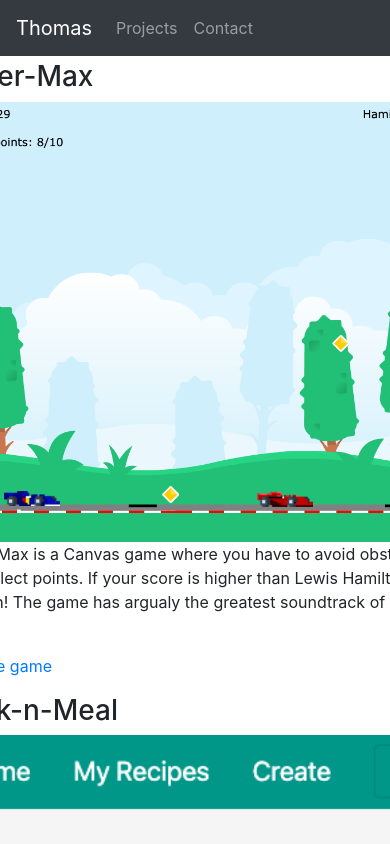
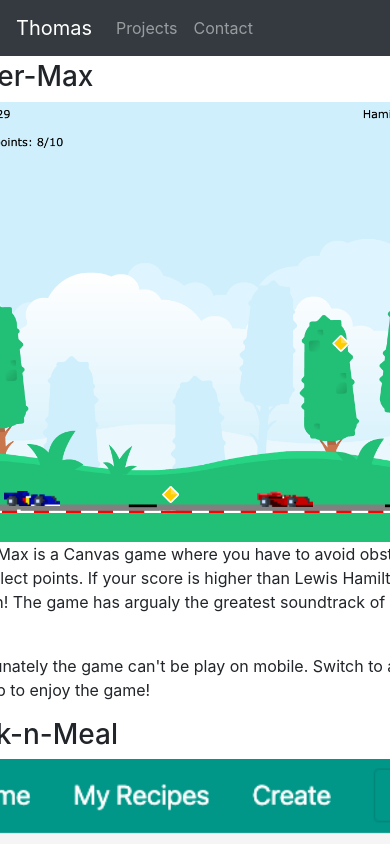
Before and after one commit to degroot12/portfolio, a React (Create React App) app: page /projects in a window 390 px wide. Shown: the top 844 px of the page. Built offline with nearby package versions, Linux system fonts and the light colour scheme.

Commit message:
added contact info

```diff
--- a/src/App.css
+++ b/src/App.css
@@ -22,3 +22,16 @@
 .nav-links {
   display: flex;
 }
+
+.mobile {
+  display: none;
+}
+
+@media only screen and (max-width: 920px) {
+  .mobile {
+    display: initial;
+  }
+  .non-mobile {
+    display: none;
+  }
+}
--- a/src/components/Home.js
+++ b/src/components/Home.js
@@ -1,11 +1,15 @@
-import React from 'react'
+import React from "react";
 function Home() {
-    return (
-        <div>
-            <h1>Thomas de Groot</h1>
-        </div>
-    )
+  return (
+    <div>
+      <div>
+        <h1>Thomas de Groot</h1>
+      </div>
+      <div>
+          <a href='https://www.linkedin.com/in/thomas-degroot/'>Linkedin</a><a href='https://github.com/degroot12'>GitHub</a><a href='degroot12@gmail.com'>Mail</a>
+      </div>
+    </div>
+  );
 }
 
-
-export default Home
+export default Home;
--- a/src/components/NavComponent.js
+++ b/src/components/NavComponent.js
@@ -7,7 +7,7 @@ function NavComponent() {
   return (
     <div>
       <Navbar bg="dark" variant="dark" fixed="top">
-        <Navbar.Brand href="#home">Thomas</Navbar.Brand>
+        <Link to="/" className='navbar-brand'>Thomas</Link>
         <Nav className="mr-auto">
         <div className='nav-links'>
           <Link to="/projects" className='nav-link'>Projects</Link>
--- a/src/components/Projects.js
+++ b/src/components/Projects.js
@@ -8,7 +8,9 @@ function Projects() {
             <img src='./supermax-game-normal.png'></img>
             <p>Super-Max is a Canvas game where you have to avoid obstacles and collect points.
                 If your score is higher than Lewis Hamilton's you win!
-                The game has argualy the greatest soundtrack of all time! </p><p><a href='https://degroot12.github.io/Super-Max' target='_blank'>Play the game</a></p>
+                The game has argualy the greatest soundtrack of all time! </p>
+                <p className='non-mobile'><a href='https://degroot12.github.io/Super-Max' target='_blank'>Play the game</a></p>
+                <p className='mobile'>Unfortunately the game can't be play on mobile. Switch to a desktop to enjoy the game!</p>
             </div>
             <div className='game-summary'>
             <h3>Click-n-Meal</h3>
```
